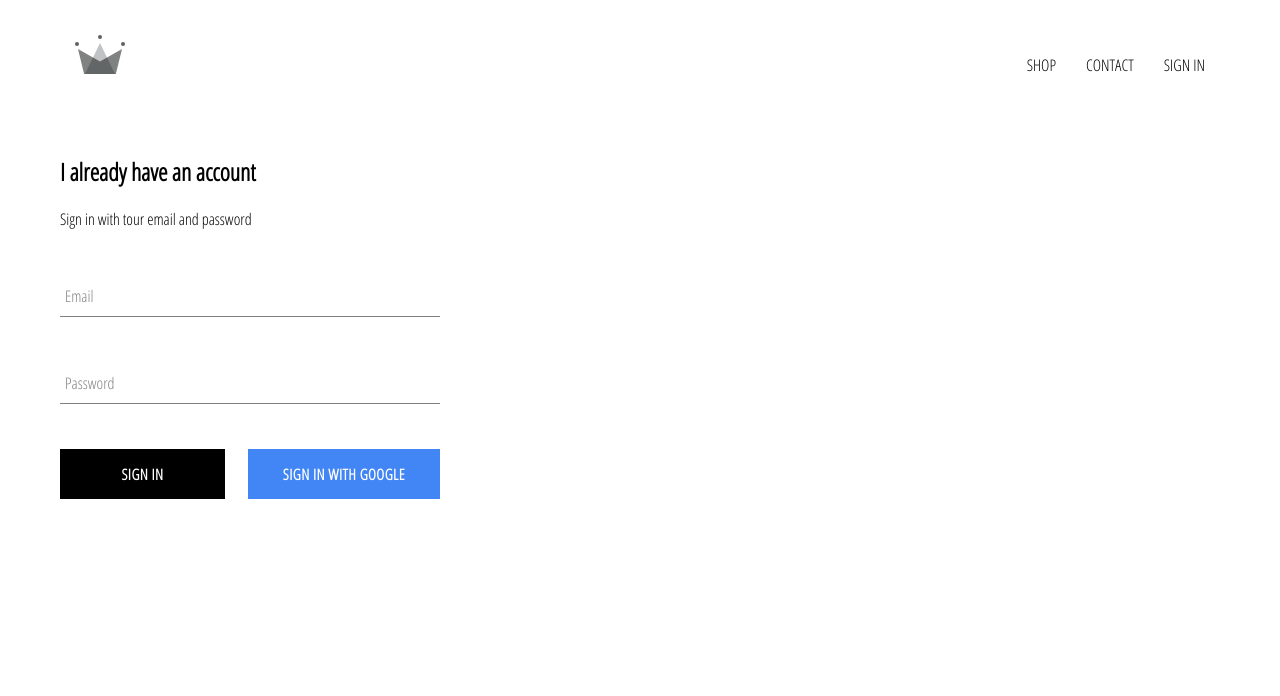
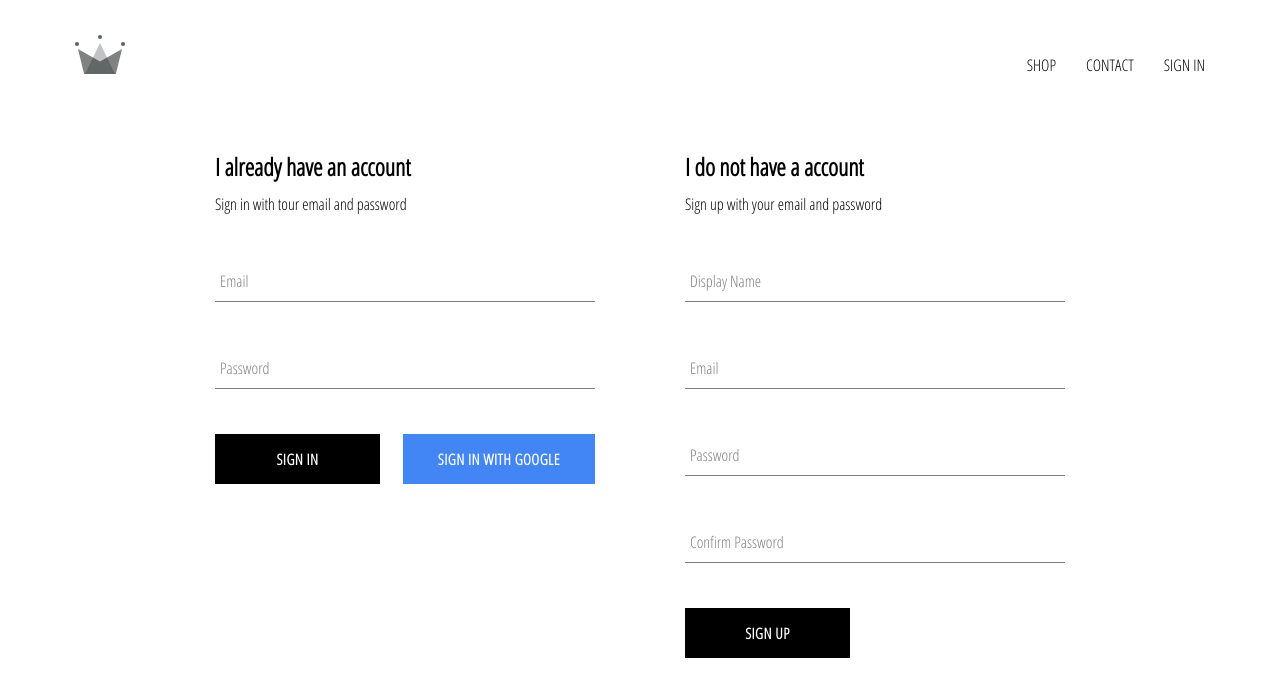
Before and after one commit to alejogschwind/crwn-clothing, a React (Create React App) app: page /signin in a window 1280 px wide. Shown: the top 696 px of the page. Built offline with nearby package versions, Linux system fonts and the light colour scheme; no server answers.

Commit message:
implemeted email and password sign up

```diff
--- a/src/App.js
+++ b/src/App.js
@@ -1,7 +1,7 @@
 import React from 'react';
 import { Route, Switch } from 'react-router-dom';
 
-import { auth } from './firebase/firebase.utils';
+import { auth, createUserProfileDocument } from './firebase/firebase.utils';
 
 import HomePage from './pages/homepage/homepage.component';
 import ShopPage from './pages/shop/shop.component';
@@ -28,8 +28,21 @@ class App extends React.Component {
   unsubscribeFromAuth = null
 
   componentDidMount() {
-    this.unsubscribeFromAuth = auth.onAuthStateChanged(user => {
-      this.setState({ currentUser: user });
+    this.unsubscribeFromAuth = auth.onAuthStateChanged(async userAuth => {
+      if ( userAuth ) {
+        const userRef = await createUserProfileDocument(userAuth);
+
+        userRef.onSnapshot(snapShot => {
+          this.setState({
+            currentUser: {
+              id: snapShot.id,
+              ...snapShot.data()
+            }
+           })
+        })
+      }
+
+      this.setState({ currentUser: userAuth })
     })
   }
 
--- a/src/components/sign-in/sign-in.component.jsx
+++ b/src/components/sign-in/sign-in.component.jsx
@@ -31,7 +31,7 @@ class SignIn extends React.Component {
   render() {
     return (
       <div className='sign-in'>
-        <h2>I already have an account</h2>
+        <h2 className='title'>I already have an account</h2>
         <span>Sign in with tour email and password</span>
 
         <form onSubmit={this.handleSubmit}>
--- /dev/null
+++ b/src/components/sign-up/sign-up.component.jsx
@@ -0,0 +1,99 @@
+import React from 'react';
+
+import FormInput from '../form-input/form-input.component';
+import CustomButton from '../custom-button/custom-button.components';
+
+import { auth, createUserProfileDocument } from '../../firebase/firebase.utils';
+
+import './sign-up.styles.scss';
+
+class SignUp extends React.Component {
+  constructor() {
+    super()
+    this.state = {
+      displayName: '',
+      email: '',
+      password: '',
+      confirmPassword: '',
+    }
+  }
+
+  handleSubmit = async event => {
+    event.preventDefault();
+
+    const { displayName, email, password, confirmPassword } = this.state;
+
+    if (password !== confirmPassword) {
+      alert('password don´t match');
+      return;
+    }
+
+    try {
+      const { user } = await auth.createUserWithEmailAndPassword(email, password);
+      await createUserProfileDocument(user, {displayName});
+
+      this.setState({
+        displayName: '',
+        email: '',
+        password: '',
+        confirmPassword: '',
+      })
+    } catch (error) {
+      console.log(error);
+    }
+  };
+
+  handleChange = event => {
+    const { name, value } = event.target;
+
+    this.setState({ [name]: value });
+  }
+
+  render() {
+    const { displayName, email, password, confirmPassword } = this.state;
+    return (
+      <div className="sign-up">
+        <h2 className="title">I do not have a account</h2>
+        <span>Sign up with your email and password</span>
+        <form onSubmit={this.handleSubmit} className="sign-up-form">
+          <FormInput
+            type='text'
+            name='displayName'
+            value={displayName}
+            onChange={this.handleChange}
+            lable='Display Name'
+            required
+          />
+          <FormInput
+            type='text'
+            name='email'
+            value={email}
+            onChange={this.handleChange}
+            lable='Email'
+            required
+          />
+          <FormInput
+            type='password'
+            name='password'
+            value={password}
+            onChange={this.handleChange}
+            lable='Password'
+            required
+          />
+          <FormInput
+            type='password'
+            name='confirmPassword'
+            value={confirmPassword}
+            onChange={this.handleChange}
+            lable='Confirm Password'
+            required
+          />
+
+          <CustomButton type='submit'>Sign Up</CustomButton>
+        </form>
+      </div>
+    )
+  }
+}
+
+export default SignUp;
--- /dev/null
+++ b/src/components/sign-up/sign-up.styles.scss
@@ -0,0 +1,9 @@
+.sign-up {
+  display: flex;
+  flex-direction: column;
+  width: 380px;
+
+  .title {
+    margin: 10px 0;
+  }
+}
--- a/src/firebase/firebase.utils.js
+++ b/src/firebase/firebase.utils.js
@@ -2,18 +2,35 @@ import firebase from 'firebase/app';
 import 'firebase/firestore';
 import 'firebase/auth';
 
-const config = {
-  apiKey: "AIzaSyDyFAZZ_Lg91PSj5ptSRtuuZmTP0Xhs3oo",
-  authDomain: "crwn-54b27.firebaseapp.com",
-  databaseURL: "https://crwn-54b27.firebaseio.com",
-  projectId: "crwn-54b27",
-  storageBucket: "crwn-54b27.appspot.com",
-  messagingSenderId: "507105434524",
-  appId: "1:507105434524:web:b9e7dbc3bacbd47a1f4659",
-  measurementId: "G-Q26H7WXDJQ"
-};
+import { firebaseApiConfig } from '../apiConfig';
 
-firebase.initializeApp(config);
+firebase.initializeApp(firebaseApiConfig);
+
+export const createUserProfileDocument = async (userAuth, additionalData) => {
+  if (!userAuth) return;
+
+  const userRef = firestore.doc(`users/${userAuth.uid}`)
+
+  const snapShot = await userRef.get();
+
+  if (!snapShot.exists) {
+    const { displayName, email} = userAuth;
+    const createdAt = new Date();
+
+    try {
+      await userRef.set({
+        displayName,
+        email,
+        createdAt,
+        ...additionalData
+      })
+    } catch (error) {
+      console.log('error creating user', error.message)
+    }
+  }
+
+  return userRef;
+}
 
 export const auth = firebase.auth();
 export const firestore = firebase.firestore();
--- a/src/pages/sign-in/sign-in.component.jsx
+++ b/src/pages/sign-in/sign-in.component.jsx
@@ -1,12 +1,14 @@
 import React from 'react';
 
 import SignIn from '../../components/sign-in/sign-in.component';
+import Signup from '../../components/sign-up/sign-up.component';
 
 import './sign-in.styles.scss';
 
 const SignInPage = () => (
-  <div className="sign-in">
+  <div className="sign-in-up">
     <SignIn />
+    <Signup />
   </div>
 );
 
--- a/src/pages/sign-in/sign-in.styles.scss
+++ b/src/pages/sign-in/sign-in.styles.scss
@@ -0,0 +1,6 @@
+.sign-in-up {
+  display: flex;
+  justify-content: space-between;
+  width: 850px;
+  margin: 30px auto;
+}
```
Also changed, not shown: 1 other file (tests, documents, lock files or other folders).
